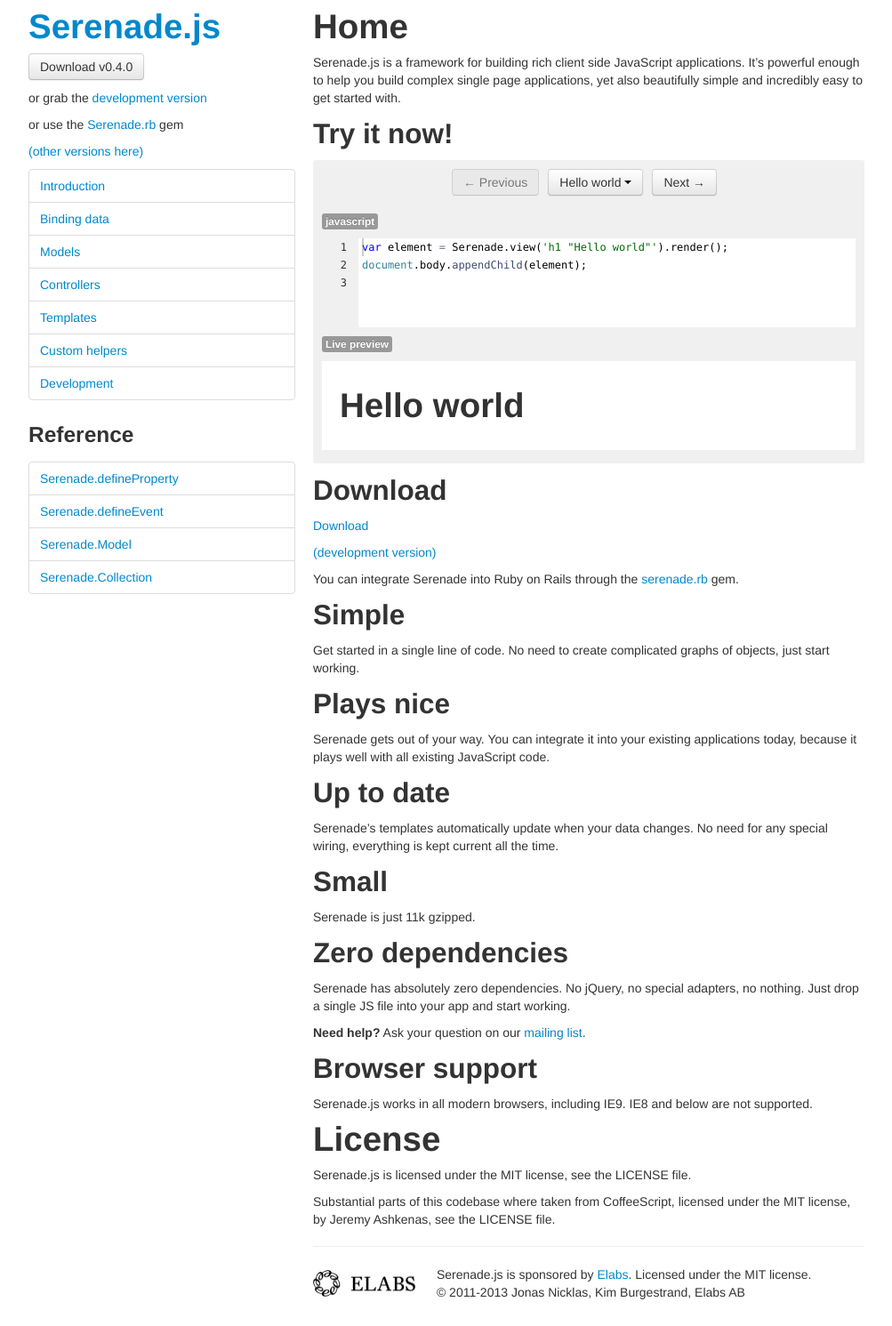
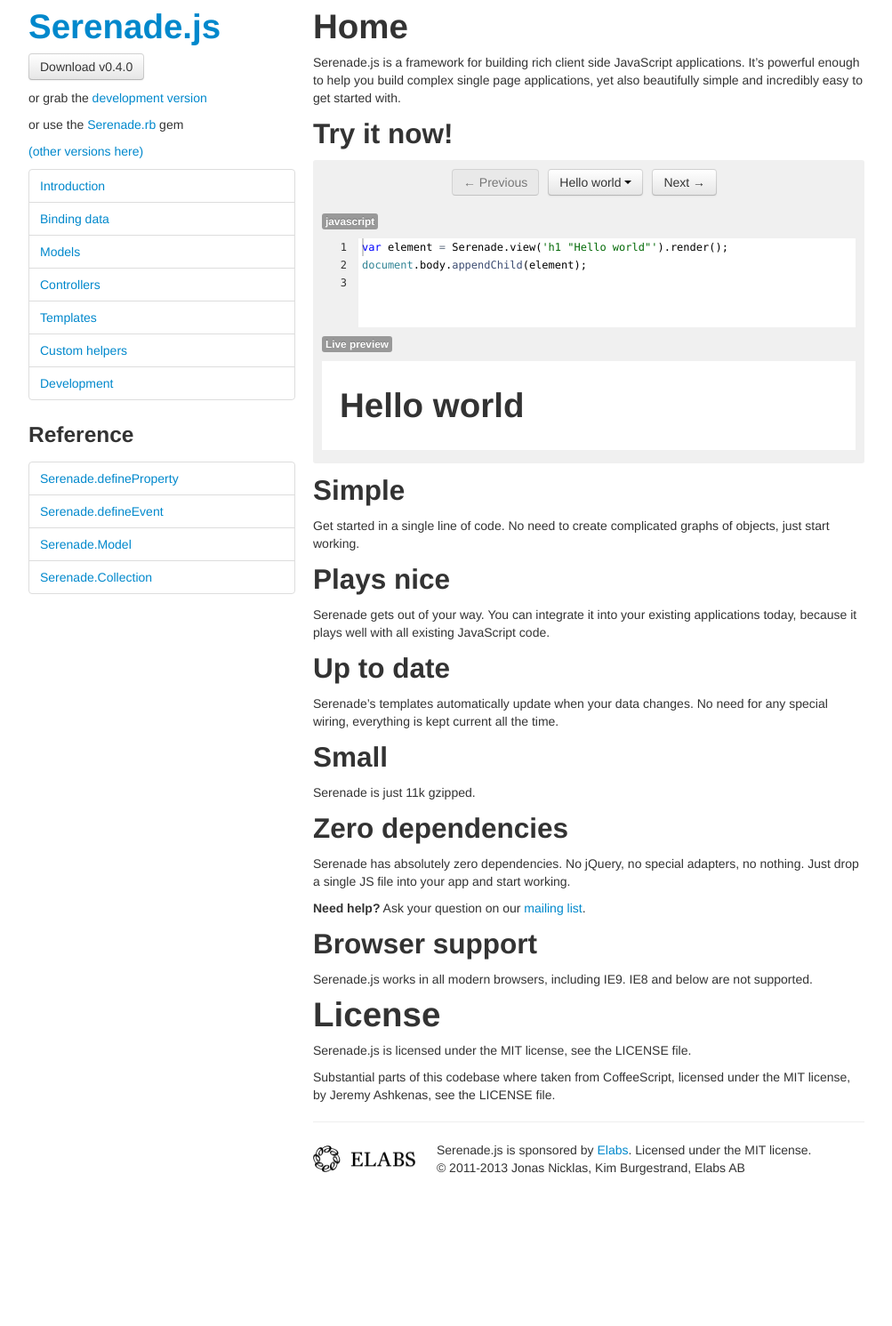
Before and after one commit to varvet/serenade.js, a Jekyll site: the page built from index.md, in a window 1280 px wide. Shown: the whole page at 89% size, without its empty margins (138-1141 px from the left). Built offline with Jekyll 4.4.1, drawn with Linux system fonts in a browser that asks for light colours; nearby versions of some CDN libraries; Markdown is read by kramdown in place of the engine named in the settings; after the commit the page ends 1351 px from its top, so only the background shows below that.

Commit message:
Remove download section from index page, it's in the layout anyways

```diff
--- a/index.md
+++ b/index.md
@@ -11,15 +11,6 @@ with.
 ## Try it now!
 
 <div class="examples"></div>
-
-## Download
-
-[Download](http://serenade-downloads.s3-website-us-east-1.amazonaws.com/serenade.0.4.0.min.js.gz)
-
-[(development version)](http://serenade-downloads.s3-website-us-east-1.amazonaws.com/serenade.0.4.0.js)
-
-You can integrate Serenade into Ruby on Rails through the
-[serenade.rb](https://github.com/elabs/serenade.rb) gem.
 
 ## Simple
 
```
